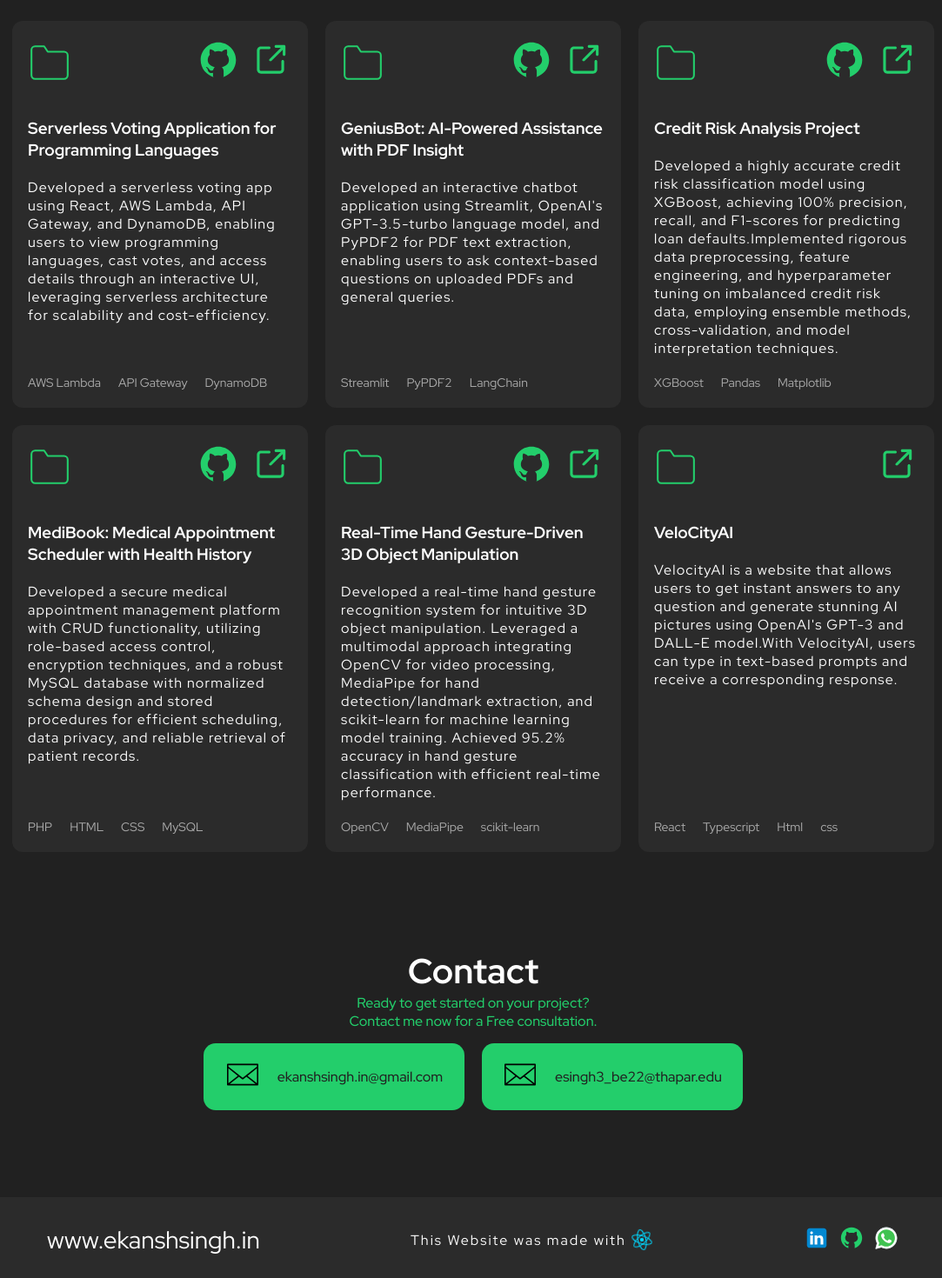
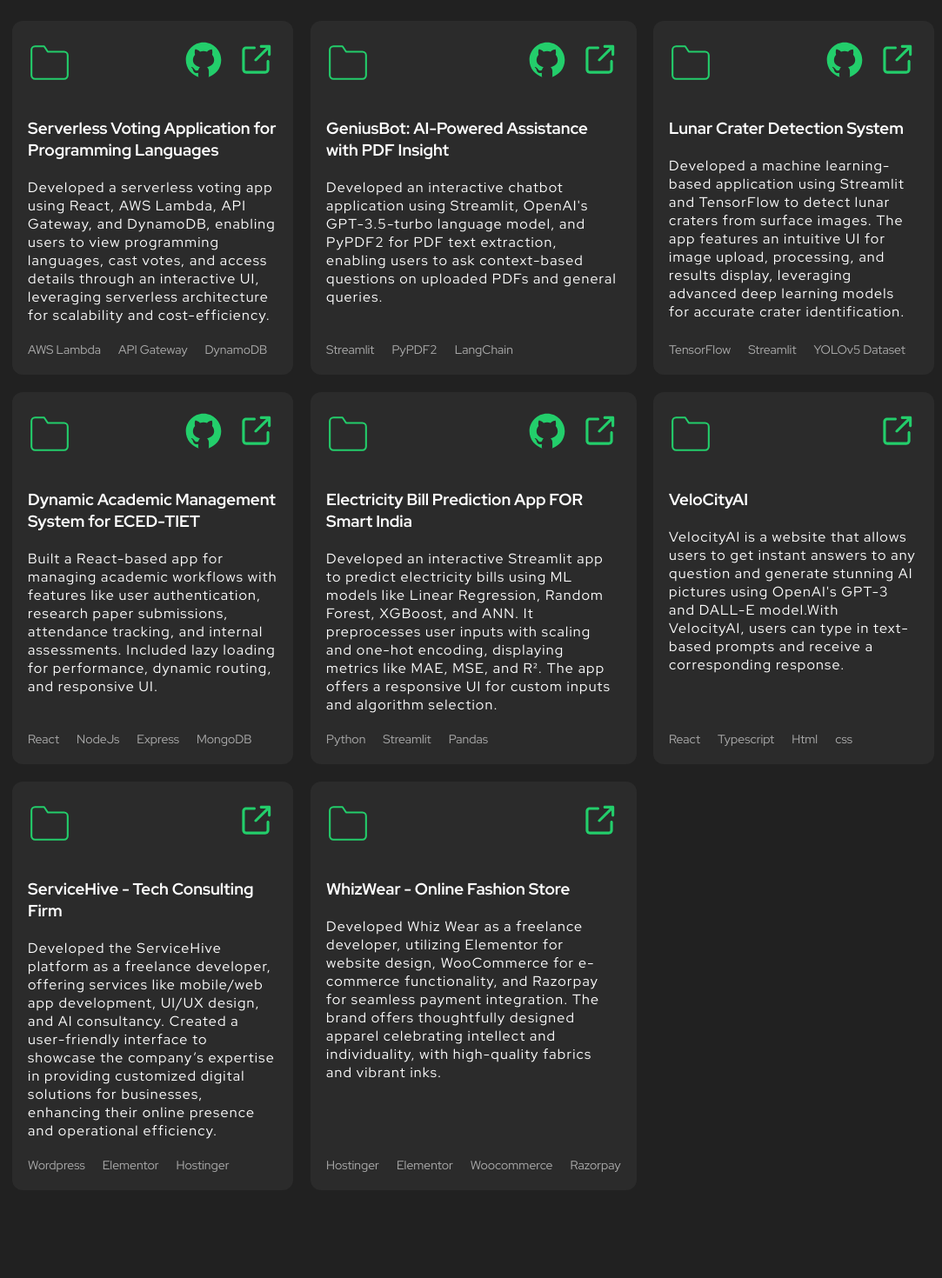
Before and after one commit to singh-ekansh/portfolio-website, a React (Create React App) app: page / in a window 1280 px wide. Shown: the part 1480-2950 px from the top of the page at 87% size, without its empty margins (96-1179 px from the left). Built offline with nearby package versions, Linux system fonts and the light colour scheme.

Commit message:
project update

```diff
--- a/src/components/Project/Project.tsx
+++ b/src/components/Project/Project.tsx
@@ -74,16 +74,16 @@ export function Project() {
               </div>
             </header>
             <div className="body">
-              <h3>Credit Risk Analysis Project</h3>
+              <h3>Lunar Crater Detection System</h3>
               <p>
-                Developed a highly accurate credit risk classification model using XGBoost, achieving 100% precision, recall, and F1-scores for predicting loan defaults.Implemented rigorous data preprocessing, feature engineering, and hyperparameter tuning on imbalanced credit risk data, employing ensemble methods, cross-validation, and model interpretation techniques.
+              Developed a machine learning-based application using Streamlit and TensorFlow to detect lunar craters from surface images. The app features an intuitive UI for image upload, processing, and results display, leveraging advanced deep learning models for accurate crater identification.
               </p>
             </div>
             <footer>
               <ul className="tech-list">
-                <li>XGBoost</li>
-                <li>Pandas</li>
-                <li>Matplotlib</li>
+                <li>TensorFlow</li>
+                <li>Streamlit</li>
+                <li>YOLOv5 Dataset</li>
               </ul>
             </footer>
           </div>
@@ -103,15 +103,15 @@ export function Project() {
               </div>
             </header>
             <div className="body">
-              <h3>MediBook: Medical Appointment Scheduler with Health History</h3>
-              <p>Developed a secure medical appointment management platform with CRUD functionality, utilizing role-based access control, encryption techniques, and a robust MySQL database with normalized schema design and stored procedures for efficient scheduling, data privacy, and reliable retrieval of patient records.</p>
+              <h3>Dynamic Academic Management System for ECED-TIET</h3>
+              <p>Built a React-based app for managing academic workflows with features like user authentication, research paper submissions, attendance tracking, and internal assessments. Included lazy loading for performance, dynamic routing, and responsive UI.</p>
             </div>
             <footer>
               <ul className="tech-list">
-                <li>PHP</li>
-                <li>HTML</li>
-                <li>CSS</li>
-                <li>MySQL</li>
+                <li>React</li>
+                <li>NodeJs</li>
+                <li>Express</li>
+                <li>MongoDB</li>
               </ul>
             </footer>
           </div>
@@ -134,14 +134,15 @@ export function Project() {
               </div>
             </header>
             <div className="body">
-              <h3>Real-Time Hand Gesture-Driven 3D Object Manipulation</h3>
-              <p>Developed a real-time hand gesture recognition system for intuitive 3D object manipulation. Leveraged a multimodal approach integrating OpenCV for video processing, MediaPipe for hand detection/landmark extraction, and scikit-learn for machine learning model training. Achieved 95.2% accuracy in hand gesture classification with efficient real-time performance.</p>
+              <h3>Electricity Bill Prediction App FOR Smart India</h3>
+              <p>Developed an interactive Streamlit app to predict electricity bills using ML models like Linear Regression, Random Forest, XGBoost, and ANN. It preprocesses user inputs with scaling and one-hot encoding, displaying metrics like MAE, MSE, and R². The app offers a responsive UI for custom inputs and algorithm selection.</p>
             </div>
             <footer>
               <ul className="tech-list">
-                <li>OpenCV</li>
-                <li>MediaPipe</li>
-                <li>scikit-learn</li>
+                <li>Python</li>
+                <li>Streamlit</li>
+                <li>Pandas</li>
+
               </ul>
             </footer>
           </div>
@@ -174,7 +175,7 @@ export function Project() {
           </div>
         </ScrollAnimation>
 
-        {/* <ScrollAnimation animateIn="flipInX">
+        { <ScrollAnimation animateIn="flipInX">
           <div className="project">
             <header>
               <svg width="50" xmlns="http://www.w3.org/2000/svg" role="img" viewBox="0 0 24 24" fill="none" stroke="#23ce6b " stroke-width="1" stroke-linecap="round" stroke-linejoin="round" ><title>Folder</title><path d="M22 19a2 2 0 0 1-2 2H4a2 2 0 0 1-2-2V5a2 2 0 0 1 2-2h5l2 3h9a2 2 0 0 1 2 2z"></path></svg>
@@ -185,21 +186,22 @@ export function Project() {
               </div>
             </header>
             <div className="body">
-              <h3>MedicalBooks - Book Selling Site</h3>
+              <h3>ServiceHive - Tech Consulting Firm</h3>
               <p>
-                This website sells medical books online and is popular with medical students. Medical students use it to buy books and acquire knowledge. The site has all kinds of medical books in one place.
+              Developed the ServiceHive platform as a freelance developer, offering services like mobile/web app development, UI/UX design, and AI consultancy. Created a user-friendly interface to showcase the company’s expertise in providing customized digital solutions for businesses, enhancing their online presence and operational efficiency.
               </p>
             </div>
             <footer>
               <ul className="tech-list">
                 <li>Wordpress</li>
-                <li>Woocommerce</li>
+                <li>Elementor</li>
+                <li>Hostinger</li>
               </ul>
             </footer>
           </div>
-        </ScrollAnimation> */}
+        </ScrollAnimation> }
 
-        {/* <ScrollAnimation animateIn="flipInX">
+        { <ScrollAnimation animateIn="flipInX">
           <div className="project">
             <header>
               <svg width="50" xmlns="http://www.w3.org/2000/svg" role="img" viewBox="0 0 24 24" fill="none" stroke="#23ce6b " stroke-width="1" stroke-linecap="round" stroke-linejoin="round" ><title>Folder</title><path d="M22 19a2 2 0 0 1-2 2H4a2 2 0 0 1-2-2V5a2 2 0 0 1 2-2h5l2 3h9a2 2 0 0 1 2 2z"></path></svg>
@@ -210,18 +212,21 @@ export function Project() {
               </div>
             </header>
             <div className="body">
-              <h3>Dr.Rohit Damor - Online Appointment Booking Site</h3>
+              <h3>WhizWear - Online Fashion Store</h3>
               <p>
-                This website allows people to easily book appointments with you online. It takes just a minute to schedule a meeting. This kind of site is helpful for booking appointments and not missing any potential clients. You should try this website to see how convenient and efficient it is.
+              Developed Whiz Wear as a freelance developer, utilizing Elementor for website design, WooCommerce for e-commerce functionality, and Razorpay for seamless payment integration. The brand offers thoughtfully designed apparel celebrating intellect and individuality, with high-quality fabrics and vibrant inks.
               </p>
             </div>
             <footer>
               <ul className="tech-list">
-                <li>Wordpress</li>
+                <li>Hostinger</li>
+                <li>Elementor</li>
+                <li>Woocommerce</li>
+                <li>Razorpay</li>
               </ul>
             </footer>
           </div>
-        </ScrollAnimation> */}
+        </ScrollAnimation> }
 
         {/* <ScrollAnimation animateIn="flipInX">
           <div className="project">
```
